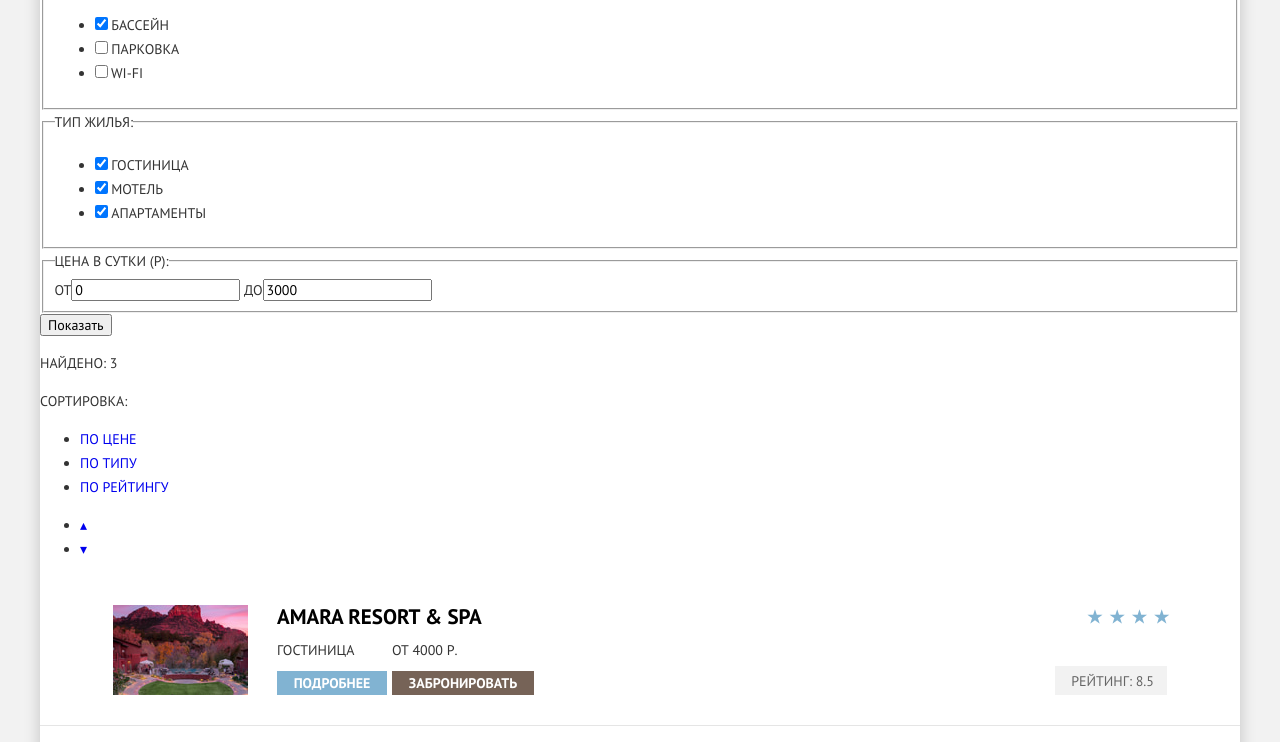
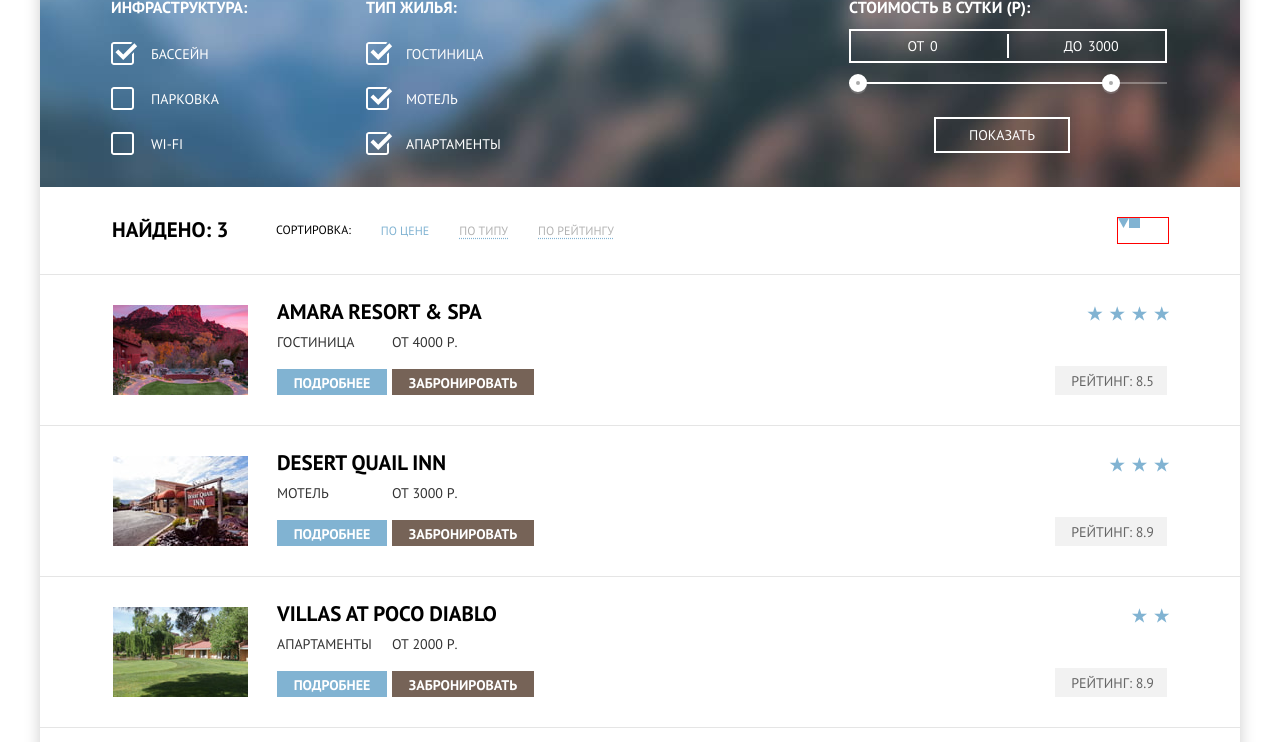
Before and after one commit to miumio/1458863-sedona-28, a plain HTML site: page catalog.html in a window 1280 px wide. Shown: the part 86-828 px from the top of the page. Drawn offline with Linux system fonts and the light colour scheme.

Commit message:
make filter

```diff
--- a/catalog.html
+++ b/catalog.html
@@ -29,60 +29,102 @@
 
     <section class="filter">
       <h2 class="visually-hidden">Подбор гостиницы по параметрам</h2>
-      <form action="https://echo.htmlacademy.ru" method="get">
-        <fieldset>
-          <legend>Инфраструктура:</legend>
-          <ul>
+      <form class="filter-form" action="https://echo.htmlacademy.ru" method="get">
+        <div class="filter-item">
+          <fieldset class="filter-fieldset">
+            <legend class="filter-fieldset-legend">Инфраструктура:</legend>
+            <ul class="filter-ul">
               <li>
-              <input type="checkbox" name="pool" id="filter-pool" checked>
-              <label for="filter-pool">Бассейн</label>
+                <label>
+                <input class="check-input" type="checkbox" checked>
+                  <span class="check-box"></span>Бассейн
+                </label>
               </li>
               <li>
-              <input type="checkbox" name="parking" id="filter-parking">
-              <label for="filter-parking">Парковка</label>
+                <label>
+                  <input class="check-input" type="checkbox">
+                  <span class="check-box"></span>Парковка
+                </label>
               </li>
               <li>
-              <input type="checkbox" name="wifi" id="filter-wifi">
-              <label for="filter-wifi">Wi-Fi</label>
+                <label>
+                  <input class="check-input" type="checkbox">
+                  <span class="check-box"></span>Wi-Fi
+                </label>
               </li>
             </ul>
           </fieldset>
-        <fieldset>
-          <legend>Тип жилья:</legend>
-          <ul>
+        </div>
+        <div class="filter-item">
+          <fieldset class="filter-fieldset">
+            <legend class="filter-fieldset-legend">Тип жилья:</legend>
+            <ul class="filter-ul">
               <li>
-              <input type="checkbox" name="hotel" id="filter-hotel" checked>
-              <label for="filter-hotel">Гостиница</label>
+                <label>
+                  <input class="check-input" type="checkbox" checked>
+                  <span class="check-box"></span>Гостиница
+                </label>
               </li>
               <li>
-              <input type="checkbox" name="motel" id="filter-motel" checked>
-              <label for="filter-motel">Мотель</label>
+                <label>
+                  <input class="check-input" type="checkbox" checked>
+                  <span class="check-box"></span>Мотель
+                </label>
               </li>
               <li>
-              <input type="checkbox" name="apart" id="filter-apart" checked>
-              <label for="filter-apart">Апартаменты</label>
+                <label>
+                  <input class="check-input" type="checkbox" checked>
+                  <span class="check-box"></span>Апартаменты
+                </label>
               </li>
             </ul>
           </fieldset>
-        <fieldset>
-          <legend>Цена в сутки (Р):</legend>
-          <label><span>от</span><input type="text" placeholder="от 0" value="0"></label>
-          <label><span>до</span><input type="text" placeholder="до 3000" value="3000"></label>
+        </div>
+        <div class="filter-item filter-range">
+          <fieldset class="filter-fieldset">
+            <legend class="filter-fieldset-legend">Стоимость в сутки (Р):</legend>
+            <div class="price-controls">
+              <div class="price-controls-item">
+                <label class="min-price">
+                от <input type="text" placeholder="от 0" value="0">
+                </label>
+              </div>
+              <div class="price-controls-item">
+                <label class="max-price">
+                до <input type="text" placeholder="до 3000" value="3000">
+                </label>
+              </div>
+            </div>
+            <div class="range-filter">
+              <div class="range-controls">
+                <div class="scale">
+                <div class="bar"></div>
+              </div>
+              <div class="toggle toggle-min" tabindex="0"></div>
+              <div class="toggle toggle-max" tabindex="0"></div>
+            </div>
+          </div>
           </fieldset>
-        <!-- 🚨 тут будет ползунок !-->
-        <button type="submit">Показать</button>
+          <button class="button button-range" type="submit">Показать</button>
+        </div>
       </form>
+    <div class="filter-result">
+      <div class="filter-result-title">
         <p>Найдено: 3</p>
+      </div>
       <p>Сортировка:</p>
-      <ul>
-        <li><a href="#">По цене</a></li>
-        <li><a href="#">По типу</a></li>
-        <li><a href="#">По рейтингу</a></li>
+      <ul class="filter-sort-list">
+        <li><a class="filter-sort-list-li filter-sort-list-li-active" href="#">По цене</a></li>
+        <li><a class="filter-sort-list-li" href="#">По типу</a></li>
+        <li><a class="filter-sort-list-li" href="#">По рейтингу</a></li>
       </ul>
-      <ul>
-        <li><a href="#">&utrif;</a></li>
-        <li><a href="#">&dtrif;</a></li>
+      <div class="filter-result-btn">
+        <ul class="filter-sort-list">
+          <li><a class="filter-button filter-button-up" href="#"></a></li>
+          <li><a class="filter-button filter-button-down"href="#"></a></li>
         </ul>
+      </div>
+    </div>
     </section>
 
       <ul class="hotels">
@@ -93,7 +135,7 @@
           </div>
           <div class="hotels-about">
             <h3 class="hotels-title">
-              <a href="#">Amara Resort &amp; Spa</a>
+              <a class="hotels-title-a" href="#">Amara Resort &amp; Spa</a>
             </h3>
             <div class="hotel-details">
               <p>Гостиница</p>
@@ -106,7 +148,7 @@
           </div>
           <div class="hotels-raiting">
             <div class="hotels-star">&#9733;&#9733;&#9733;&#9733;</div>
-            <p>8.5</p>
+            <p>Рейтинг: 8.5</p>
           </div>
         </div>
       </li>
@@ -118,7 +160,7 @@
           </div>
           <div class="hotels-about">
             <h3 class="hotels-title">
-              <a href="#">Desert Quail Inn</a>
+              <a class="hotels-title-a" href="#">Desert Quail Inn</a>
             </h3>
             <div class="hotel-details">
               <p>Мотель</p>
@@ -131,7 +173,7 @@
           </div>
           <div class="hotels-raiting">
             <div class="hotels-star">&#9733;&#9733;&#9733;</div>
-            <p>8.9</p>
+            <p>Рейтинг: 8.9</p>
           </div>
         </div>
       </li>
@@ -143,7 +185,7 @@
           </div>
           <div class="hotels-about">
             <h3 class="hotels-title">
-              <a href="#">Villas at Poco Diablo</a>
+              <a class="hotels-title-a" href="#">Villas at Poco Diablo</a>
             </h3>
             <div class="hotel-details">
               <p>Апартаменты</p>
@@ -156,7 +198,7 @@
           </div>
           <div class="hotels-raiting">
             <div class="hotels-star">&#9733;&#9733;</div>
-            <p>8.9</p>
+            <p>Рейтинг: 8.9</p>
           </div>
         </div>
       </li>
--- a/css/style.css
+++ b/css/style.css
@@ -12,7 +12,10 @@
   --grey-button: #A9A9A9;
   --light-grey: #F2F2F2;
   --special-grey: #EBEBEB;
+  --grey-border: #E5E5E5;
   --gray-raiting: #666666;
+  --gray-toggle:#ABABAB;
+  --gray-toggle-shadow: rgba(171,171,171, 0.3);
 
   --basic-brown: #766357;
   --brown-hover: #604E43;
@@ -21,7 +24,6 @@
   --basic-blue: #81B3D2;
   --blue-hover: #669EC0;
   --blue-active: #5496BD;
-  --special-blue: #E5E5E5;
 
   --basic-white: #ffffff;
   --special-white: rgba(255,255,255, 0.3);
@@ -40,7 +42,7 @@ body {
   font-weight: 400;
   color: var(--basic-dark-grey);
   text-transform: uppercase;
-  background-color: var(--light-grey);
+  background-color: var(--basic-white);
 }
 
 a {
@@ -52,9 +54,7 @@ img {
   height: auto;
 }
 
-.visually-hidden:not(:focus):not(:active),
-input[type="checkbox"].visually-hidden,
-input[type="radio"].visually-hidden {
+.visually-hidden {
   position: absolute;
   width: 1px;
   height: 1px;
@@ -82,8 +82,6 @@ input[type="radio"].visually-hidden {
   background-color: var(--basic-white);
   box-shadow: 0px 5px 15px rgba(0, 1, 1, 0.2);
 }
-
-
 
 /* Navigation */
 .main-header {
@@ -121,7 +119,7 @@ input[type="radio"].visually-hidden {
 }
 
 .site-navigation-item {
-  width: 240px;
+  width: 227px;
   text-align: left;
   padding: 16px 0px;
 }
@@ -455,6 +453,197 @@ input[type="radio"].visually-hidden {
   right: 0;
 }
 
+/* Filter */
+
+.filter-form {
+  display: grid;
+  grid-template-columns: 255px 483px 1fr;
+  color: var(--basic-white);
+
+
+  background-image: url("../img/background-filter.jpg");
+  background-size: cover;
+  background-color: var(--basic-blue);
+}
+
+.filter-item {
+  padding: 0px 71px;
+}
+
+.filter-range {
+  width: 317px;
+}
+
+.filter-fieldset {
+  padding: 0;
+  margin: 0;
+  border: none;
+}
+
+.filter-fieldset-legend {
+  padding-top: 25px;
+  margin-bottom: 10px;
+  font-size: 16px;
+  font-weight: bold;
+}
+
+.filter-ul {
+  list-style: none;
+  line-height: 45px;
+  padding: 0;
+  margin: 3px 0 20px;
+  padding-left: 40px;
+}
+
+.check-box {
+  position: absolute;
+  margin-top: 10px;
+  margin-left: -40px;
+  width: 27px;
+  height: 23px;
+  background: url("../img/checkbox-off.svg") no-repeat 0 50%;
+}
+
+.check-input {
+  position: absolute;
+  width: 1px;
+  height: 1px;
+  overflow: hidden;
+  clip: rect(0 0 0 0);
+}
+
+.check-input:checked + .check-box {
+  background: url("../img/checkbox-on.svg") no-repeat 50% 50%;
+}
+
+.check-input:focus + .check-box {
+  outline: 1px solid var(--special-blue);
+  outline-offset: 5px;
+}
+
+.filter-sort-list {
+  display: flex;
+  flex-grow: 1;
+  list-style: none;
+  margin: 0;
+  padding: 0;
+}
+
+.filter-sort-list-li {
+  padding-left: 30px;
+  font-size: 12px;
+  text-decoration: underline dotted var(--basic-blue);
+  text-underline-position: under;
+  color: var(--special-black);
+}
+
+.filter-sort-list-li-active {
+  color: var(--basic-blue);
+  text-decoration: none;
+}
+
+.filter-result {
+  display: flex;
+  border-bottom: 1px solid var(--grey-border);
+  padding: 31px 72px;
+}
+
+.filter-result p {
+  margin: 0;
+  padding: 0;
+  font-size: 12px;
+  color: var(--basic-black);
+}
+
+.filter-result-btn {
+  outline: 1px solid red;
+  width: 50px;
+}
+
+.filter-result-title {
+  width: 164px;
+}
+
+.filter-result-title p {
+  font-size: 21px;
+  font-weight: 700;
+}
+
+.filter-sort {
+  font-size: 12px;
+}
+
+/* Range */
+
+.range-filter {
+  width: 318px;
+}
+
+.range-controls {
+  position: relative;
+  height: 35px;
+  padding-top: 19px;
+}
+
+.range-controls .scale {
+  height: 2px;
+  background: var(--special-white);
+}
+
+.range-controls .bar {
+  width: 80%;
+  height: 2px;
+  background: var(--basic-white);
+}
+
+.range-controls .toggle {
+  position: absolute;
+  top: 11px;
+  left: 0;
+  width: 4px;
+  height: 4px;
+  padding: 0;
+  border: 7px solid var(--basic-white);
+  background-color: var(--gray-toggle);
+  border-radius: 50%;
+  box-shadow: 0 2px 0 var(--gray-toggle-shadow);
+  cursor: pointer;
+}
+
+.range-controls .toggle-min {
+  left: 0;
+}
+
+.range-controls .toggle-max {
+  left: 253px;
+}
+
+.price-controls {
+  display: flex;
+  align-items: center;
+  height: 30px;
+  border: 2px solid var(--basic-white);
+}
+
+.price-controls-item {
+  width: 50%;
+  text-align: right;
+  padding-right: 45px;
+}
+
+.price-controls-item:first-child {
+    border-right: 2px solid white;
+}
+
+.price-controls input {
+  border: none;
+  width: 30px;
+  height: 20px;
+  background-color: transparent;
+  font: inherit;
+  color: var(--basic-white);
+}
+
 /* Hotels */
 
 .hotels {
@@ -466,15 +655,15 @@ input[type="radio"].visually-hidden {
 
 .hotels p {
   font-weight: 400;
-  margin: 0;
+  margin: 0 0 15px;
 }
 
 .hotels-title {
   min-width: 700px;
-  margin: 0;
+  margin: -5px 0 5px;
 }
 
-.hotels-title a {
+.hotels-title-a {
   font-size: 21px;
   padding: 0;
   margin: 0;
@@ -495,7 +684,8 @@ input[type="radio"].visually-hidden {
   width: 1200px;
   box-sizing: border-box;
   padding: 30px 73px;
-  border-bottom: 1px solid var(--special-blue);
+  border-bottom: 1px solid var(--grey-border);
+  align-items: flex-start;
 }
 
 .hotels-image {
@@ -520,6 +710,9 @@ input[type="radio"].visually-hidden {
   margin-right: 5px;
 }
 
+.hotel-details a {
+  padding-top: 2px;
+}
 .hotel-book {
   width: 142px;
 }
@@ -538,16 +731,14 @@ input[type="radio"].visually-hidden {
   font-size: 17px;
   letter-spacing: 7px;
   text-align: right;
+  margin: -3px 0 40px;
 }
 
 .hotels-raiting p {
   color: var(--gray-raiting);
   background-color: var(--light-grey);
   padding: 3px 13px 2px 16px;
-}
-
-.hotels-raiting p::before {
-  content: "Рейтинг: ";
+  margin: 0;
 }
 
 /* Footer */
@@ -706,3 +897,25 @@ input[type="radio"].visually-hidden {
   font-size: 21px;
   font-weight: 700;
 }
+
+.button-range {
+  color: var(--basic-white);
+  padding: 4px 33px;
+  border: 2px solid var(--basic-white);
+  margin-left: 85px;
+}
+
+.filter-button {
+  display: block;
+  width: 11px;
+  height: 10px;
+  background-color: var(--basic-blue);
+}
+
+.filter-button-up {
+  background: url("../img/icon-up-dir.svg");
+}
+
+.filter-button-up {
+  background-image: url("../img/icon-down-dir.svg");
+}
```
Also changed, not shown: img/background-filter.jpg (added), img/checkbox-off.svg (added), img/checkbox-on.svg (added), img/icon-down-dir.svg (added), img/icon-up-dir.svg (added). Lines whose indentation alone changed are shown as unchanged.
